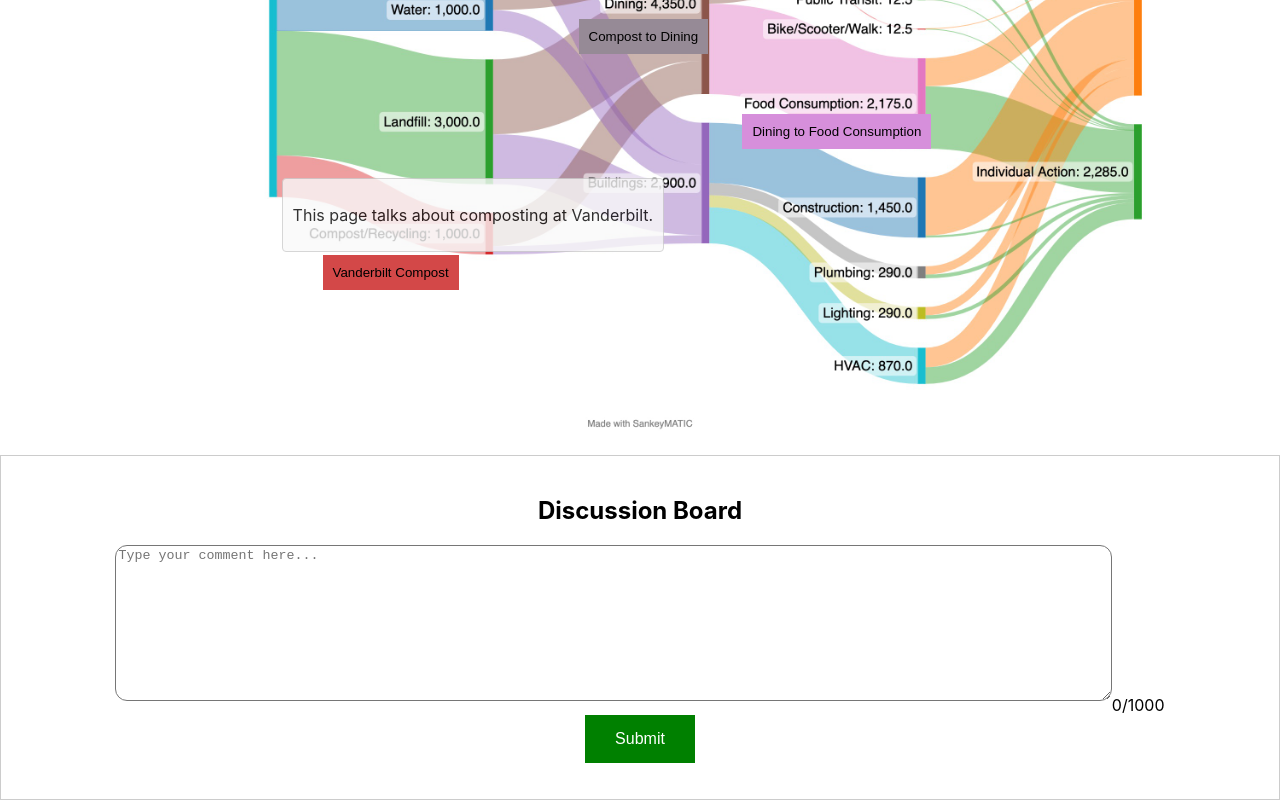
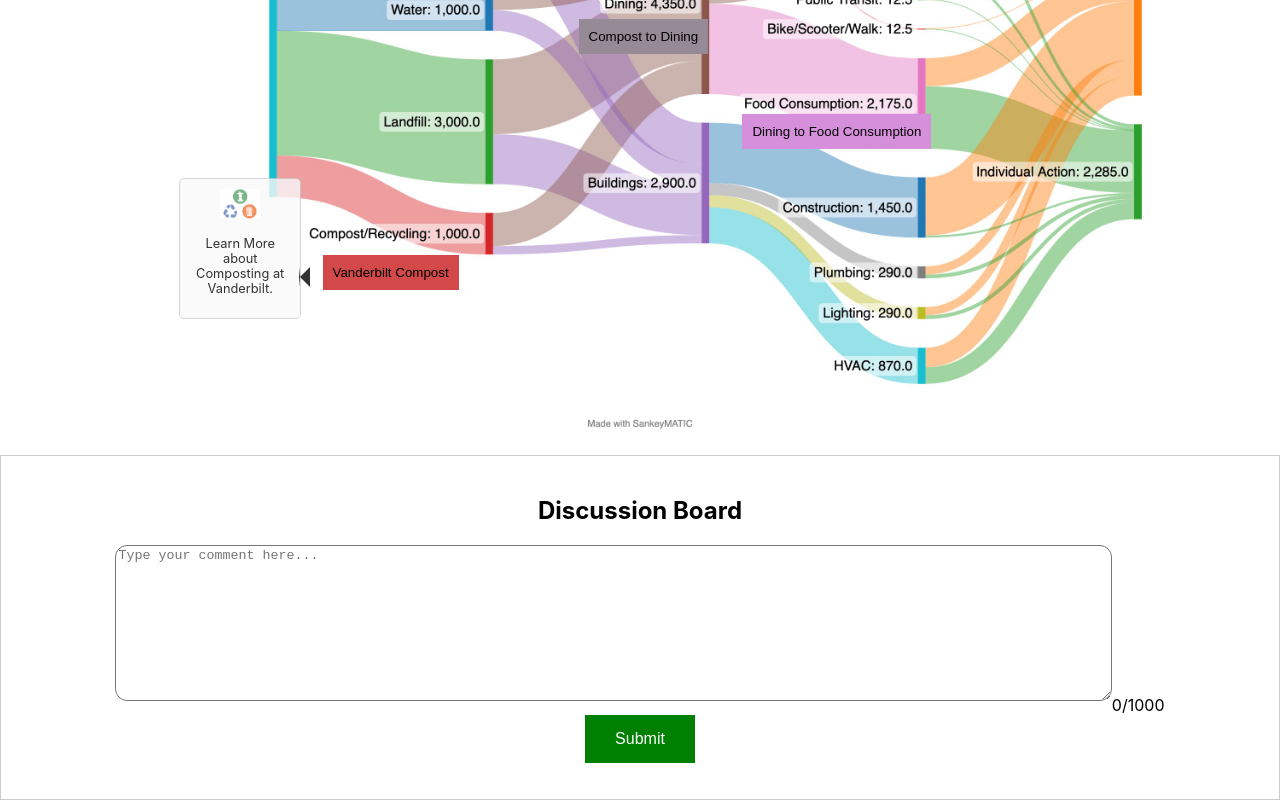
Before and after one commit to mandali8686/sustainability-dashboard, a React (Create React App) app: page / in a window 1280 px wide. Shown: the part 688-1488 px from the top of the page. Built offline with nearby package versions, Linux system fonts and the light colour scheme.

Commit message:
adjusted bubble

```diff
--- a/src/App.css
+++ b/src/App.css
@@ -135,3 +135,25 @@
     height: 100px;
     width: auto;
   }
+
+  .preview-bubble::after {
+    content: "";
+    position: absolute;
+    top: 70%;
+    right: 0;
+    width: 0;
+    height: 0;
+    border-top: 10px solid transparent;
+    border-bottom: 10px solid transparent;
+    border-right: 10px solid #f9f9f9;
+    z-index: 0;
+    margin-right: -10px;
+    margin-top: -10px;
+    border-right: 10px solid #f9f9f9;
+    border-right-color: black;
+    border-left: 1px solid black;
+  }
+
+  .preview_compost{
+    width: 40px;
+  }
--- a/src/CompostToDining.js
+++ b/src/CompostToDining.js
@@ -3,7 +3,7 @@ import React from 'react';
 const CompostToDining = () => {
   return (
     <div>
-      <h1>Compost To Dining</h1>
+      <h1>Vanderbilt Compost</h1>
       <img className='recycling' src='recycling.png' alt='recycling'/>
       <div className='compost'>
         <h2>What is Compost/Recycling</h2>
--- a/src/MainPage.js
+++ b/src/MainPage.js
@@ -12,43 +12,9 @@ const MainPage = () => {
 const maxCharCount = 1000;
 const [showCompostPreview, setShowCompostPreview] = useState(false);
 
-  const CompostPreviewBubble = () => {
-    return (
-      <div className="preview-bubble">
-        <p>This page talks about composting at Vanderbilt.</p>
-        {/* Add more preview content here */}
-      </div>
-    );
-  };
 
-  const previewBubbleStyle = {
-    position: 'absolute',
-    top: '70%',  // Adjust as needed
-    left: '15%', // Adjust as needed
-    zIndex: 1,
-    backgroundColor: '#f9f9f9',
-    border: '1px solid #ccc',
-    borderRadius: '4px',
-    padding: '10px',
-    opacity: 0.8,
-  };
-
-  const previewBubbleHoverStyle = {
-    position: 'absolute',
-    top: '70%',  // Adjust as needed
-    left: '15%', // Adjust as needed
-    zIndex: 1,
-    backgroundColor: '#f9f9f9',
-    border: '1px solid #ccc',
-    borderRadius: '4px',
-    padding: '10px',
-    opacity: 1, // Fully opaque
-  };
 
 useEffect(() => {
-
-
-
     const savedComments = localStorage.getItem('comments');
     if (savedComments) {
       setComments(JSON.parse(savedComments));
@@ -86,12 +52,50 @@ useEffect(() => {
     setNewComment('');
   };
 
+  const CompostPreviewBubble = ({goToCompost}) => {
+    return (
+      <div className="preview-bubble">
+        <img className='preview_compost' src='recycling.png' alt='recycling' onClick={goToCompost}/>
+        <p style={{ fontSize: '0.8em' }} onClick={goToCompost}>Learn More about Composting at Vanderbilt.</p>
+        {/* Add more preview content here */}
+
+      </div>
+    );
+  };
+
+  const previewBubbleStyle = {
+    position: 'absolute',
+    top: '70%',  // Adjust as needed
+    left: '5%', // Adjust as needed
+    zIndex: 1,
+    backgroundColor: '#f9f9f9',
+    border: '1px solid #ccc',
+    borderRadius: '5px',
+    padding: '10px',
+    width: '100px',
+    opacity: 0.8,
+
+  };
+
+  const previewBubbleHoverStyle = {
+    position: 'absolute',
+    top: '70%',  // Adjust as needed
+    left: '5%', // Adjust as needed
+    zIndex: 1,
+    backgroundColor: '#f9f9f9',
+    border: '1px solid #ccc',
+    borderRadius: '5px',
+    padding: '10px',
+    width: '100px',
+    opacity: 1, // Fully opaque
+  };
+
   return (
     <div>
       <div className="header">
         <img src="/Vanderbilt-University-Logo.png" alt="Vanderbilt Logo" className="logo" />
       </div>
-      <h1>Sustainability Dashboard Prototype</h1>
+      <h1>Sustainability    Dashboard</h1>
       <a href="SankeyPlot.html" className="sankey-link"><h3>》〉》〉》〉Sankey Plot Builder 《〈《〈《〈</h3></a>
       <div className="column-names">
         <span>Metric</span>
@@ -117,11 +121,14 @@ useEffect(() => {
           Compost to Dining
         </button>
         <div
+        onClick={goToCompost}
   style={showCompostPreview ? previewBubbleHoverStyle : previewBubbleStyle}
   onMouseEnter={() => setShowCompostPreview(true)}
   onMouseLeave={() => setShowCompostPreview(false)}
+
+
 >
-  <CompostPreviewBubble />
+<CompostPreviewBubble goToCompost={goToCompost} />
 </div>
         <button
           className="overlay-button-4"
```
